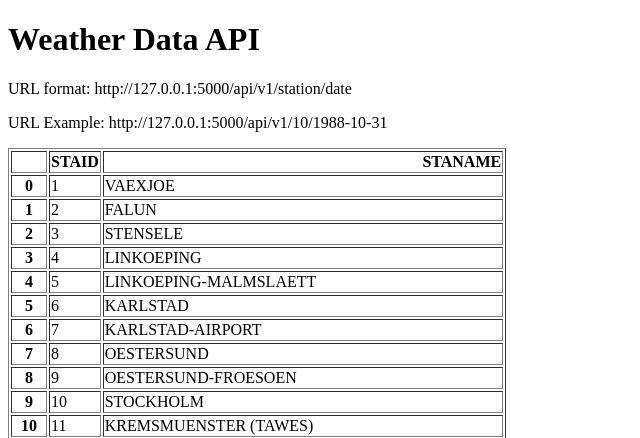
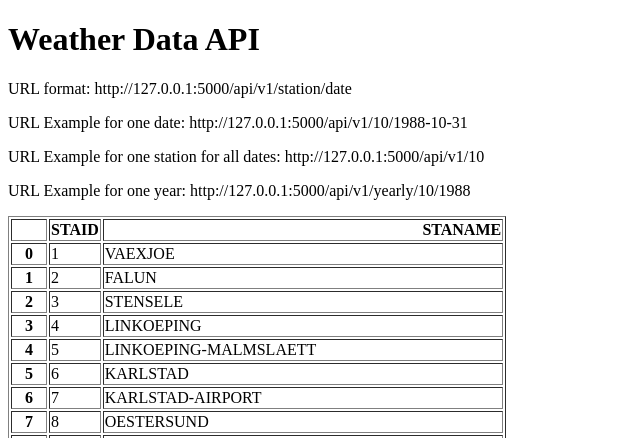
Before and after one commit to matt-halden/weather-api, a Flask app: page / in a window 1280 px wide. Shown: the top 438 px of the page, without its empty margins (0-640 px from the left). Run offline with Flask 3, Linux system fonts and the light colour scheme.

Commit message:
Added flexible data routes and formatting

```diff
--- a/main.py
+++ b/main.py
@@ -32,6 +32,22 @@ def about(station, date):
             "date": date,
             "temperature": temperature}
 
+# Function/route for user to enter only station and return all info
+@app.route("/api/v1/<station>")
+def all_data(station):
+    filename = "data_small/TG_STAID" + str(station).zfill(6) + ".txt"
+    df = pd.read_csv(filename, skiprows=20, parse_dates=['    DATE'])
+    result = df.to_dict(orient="records")
+    return result
+
+@app.route("/api/v1/yearly/<station>/<year>")
+def yearly(station, year):
+    filename = "data_small/TG_STAID" + str(station).zfill(6) + ".txt"
+    df = pd.read_csv(filename, skiprows=20)
+    df["    DATE"] = df["    DATE"].astype(str)
+    result = df[df["    DATE"].str.startswith(str(year))].to_dict(orient="records")
+    return result
+
 # See errors on webpage for debugging
 # Only run flask app when main.py executed
 # Can import main in other py files so we only run certain
--- a/templates/home.html
+++ b/templates/home.html
@@ -7,7 +7,9 @@
 <body>
     <h1>Weather Data API</h1>
     <p>URL format: http://127.0.0.1:5000/api/v1/station/date</p>
-    <p>URL Example: http://127.0.0.1:5000/api/v1/10/1988-10-31</p>
+    <p>URL Example for one date: http://127.0.0.1:5000/api/v1/10/1988-10-31</p>
+    <p>URL Example for one station for all dates: http://127.0.0.1:5000/api/v1/10</p>
+    <p>URL Example for one year: http://127.0.0.1:5000/api/v1/yearly/10/1988</p>
     <p>{{data|safe}}</p>
 </body>
 </html>
```
